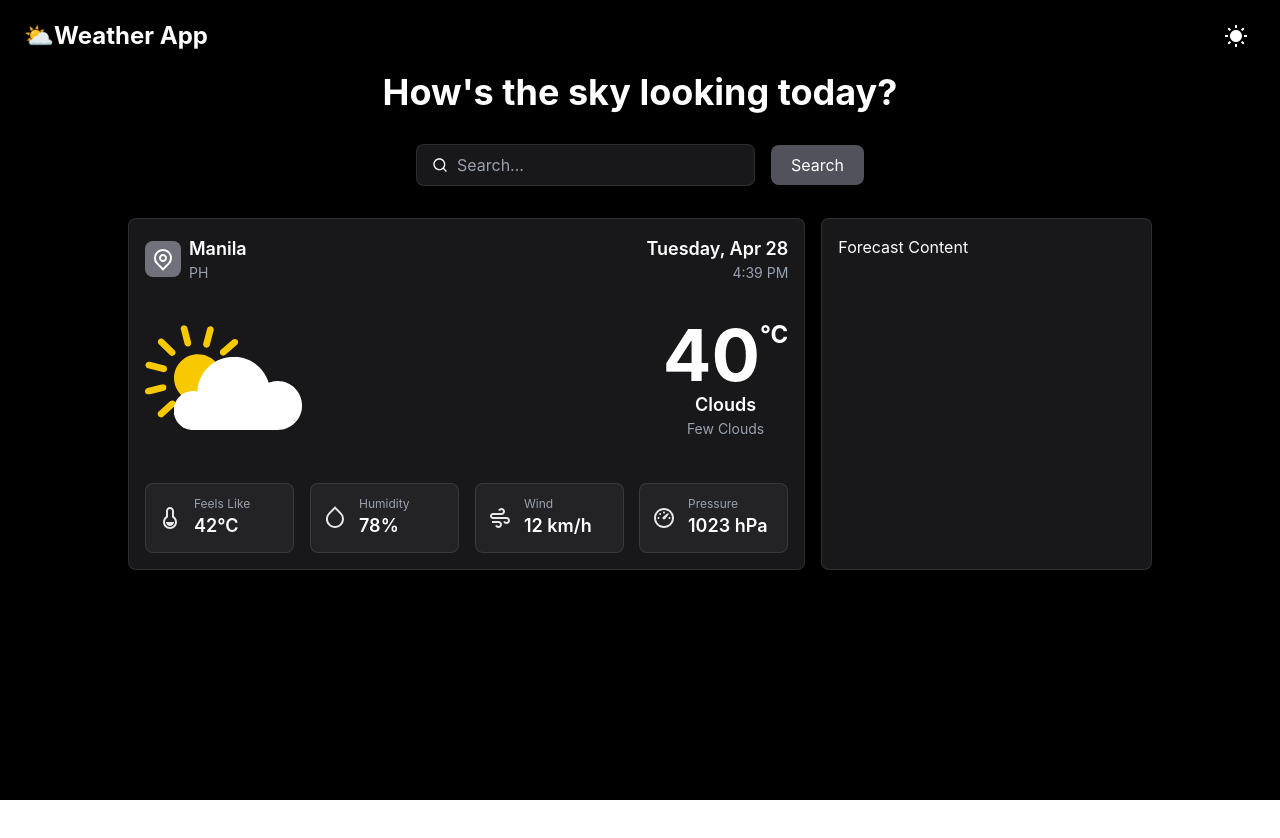
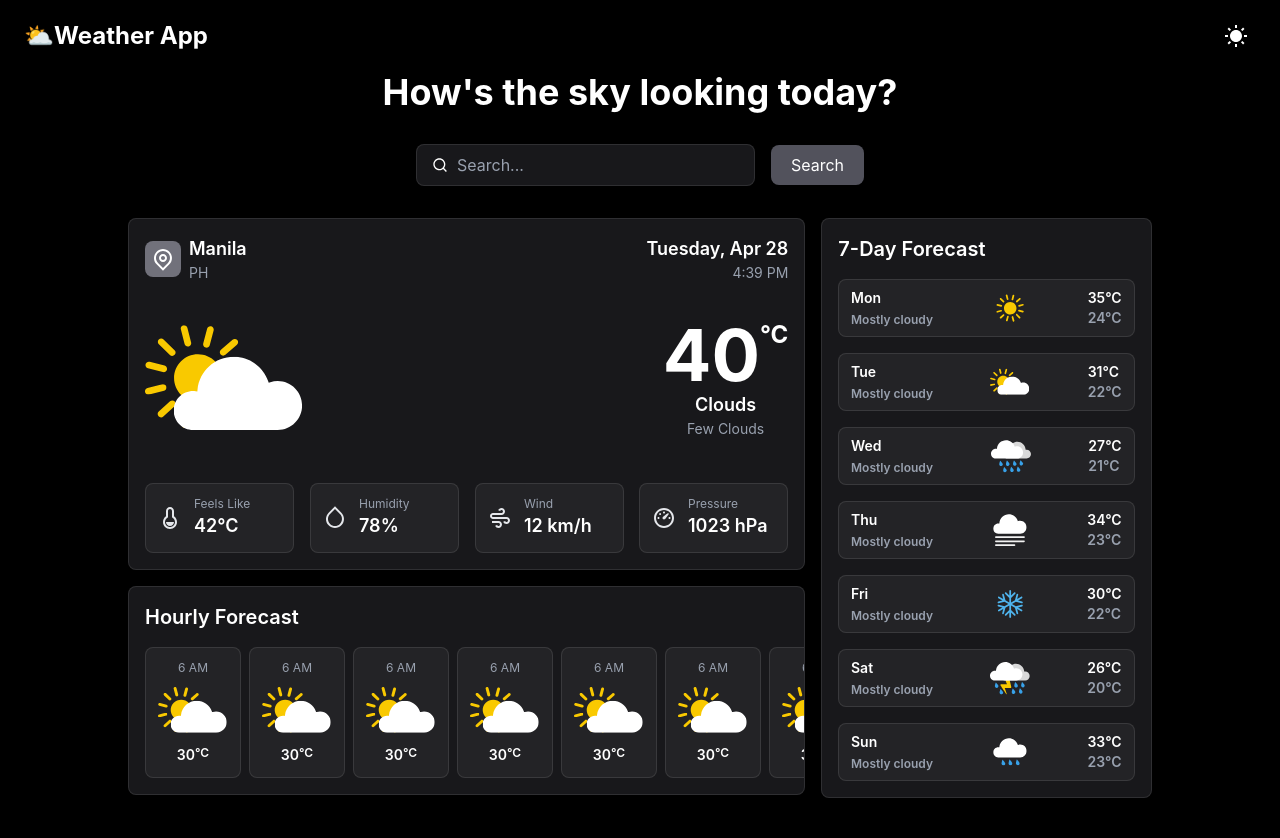
Before and after one commit to ndrxxz/weather-app-react, a React (Vite) app: page / in a window 1280 px wide. Before the commit the page ends 800 px from the top, so only its background shows below. Built offline with nearby package versions, Linux system fonts and the light colour scheme; no server answers.

Commit message:
add forecast

```diff
--- a/src/App.jsx
+++ b/src/App.jsx
@@ -35,6 +35,16 @@ function App() {
     fetchWeather();
   }, [city]);
 
+  const weeklyData = [
+    { name: "Mon", icon: weatherIcons.clear, high: 35, low: 24 },
+    { name: "Tue", icon: weatherIcons.clouds, high: 31, low: 22 },
+    { name: "Wed", icon: weatherIcons.rain, high: 27, low: 21 },
+    { name: "Thu", icon: weatherIcons.atmosphere, high: 34, low: 23 },
+    { name: "Fri", icon: weatherIcons.snow, high: 30, low: 22 },
+    { name: "Sat", icon: weatherIcons.thunderstorm, high: 26, low: 20 },
+    { name: "Sun", icon: weatherIcons.drizzle, high: 33, low: 23 },
+  ];
+
   return (
     <div className="min-h-screen bg-black text-white">
       <nav className="flex items-center justify-between px-6 sm:px-6 py-4">
@@ -70,8 +80,9 @@ function App() {
       </div>
 
       <div className="px-4 mt-8 flex justify-center">
-        <div className="grid grid-cols-1 md:grid-cols-3 gap-4 w-full max-w-5xl">
-          <div className="md:col-span-2 bg-zinc-900 backdrop-blur-md border border-white/10 p-4 rounded-lg space-y-4">
+        <div className="grid grid-cols-1 md:grid-cols-3 gap-4 w-full max-w-5xl pb-10">
+          <div className="flex flex-col gap-4 md:col-span-2">
+            <div className="bg-zinc-900 backdrop-blur-md border border-white/10 p-4 rounded-lg space-y-4">
               <div className="flex justify-between items-center gap-4">
                 <div className="flex items-center gap-2 min-w-0">
                   <span className="bg-zinc-500 p-1.5 sm:p-1.5 rounded-lg">
@@ -141,8 +152,136 @@ function App() {
               </div>
             </div>
 
-          <div className="bg-zinc-900 backdrop-blur-md border border-white/10 p-4 rounded-lg">
-            Forecast Content
+            <div className="bg-zinc-900 backdrop-blur-md border border-white/10 rounded-lg p-4 space-y-4">
+              <h2 className="text-base sm:text-lg md:text-xl font-semibold">
+                Hourly Forecast
+              </h2>
+
+              <div className="overflow-x-auto no-scrollbar scroll-smooth snap-x snap-mandatory scroll-px-4 -mx-4">
+                <div className="flex gap-2 px-4">
+                  <div className="flex flex-col items-center min-w-24 snap-start rounded-lg p-3 bg-white/5 border border-white/10 transition-all duration-300 ease-out will-change-transform hover:bg-white/10">
+                    <span className="text-xs text-gray-400">6 AM</span>
+                    <img
+                      src={weatherIcons.clouds}
+                      alt="weather-icon"
+                      className=""
+                    />
+                    <span className="text-sm font-semibold">
+                      30<span className="text-xs align-top">°C</span>
+                    </span>
+                  </div>
+
+                  <div className="flex flex-col items-center min-w-24 snap-start rounded-lg p-3 bg-white/5 border border-white/10 transition-all duration-300 ease-out will-change-transform hover:bg-white/10">
+                    <span className="text-xs text-gray-400">6 AM</span>
+                    <img
+                      src={weatherIcons.clouds}
+                      alt="weather-icon"
+                      className=""
+                    />
+                    <span className="text-sm font-semibold">
+                      30<span className="text-xs align-top">°C</span>
+                    </span>
+                  </div>
+
+                  <div className="flex flex-col items-center min-w-24 snap-start rounded-lg p-3 bg-white/5 border border-white/10 transition-all duration-300 ease-out will-change-transform hover:bg-white/10">
+                    <span className="text-xs text-gray-400">6 AM</span>
+                    <img
+                      src={weatherIcons.clouds}
+                      alt="weather-icon"
+                      className=""
+                    />
+                    <span className="text-sm font-semibold">
+                      30<span className="text-xs align-top">°C</span>
+                    </span>
+                  </div>
+
+                  <div className="flex flex-col items-center min-w-24 snap-start rounded-lg p-3 bg-white/5 border border-white/10 transition-all duration-300 ease-out will-change-transform hover:bg-white/10">
+                    <span className="text-xs text-gray-400">6 AM</span>
+                    <img
+                      src={weatherIcons.clouds}
+                      alt="weather-icon"
+                      className=""
+                    />
+                    <span className="text-sm font-semibold">
+                      30<span className="text-xs align-top">°C</span>
+                    </span>
+                  </div>
+
+                  <div className="flex flex-col items-center min-w-24 snap-start rounded-lg p-3 bg-white/5 border border-white/10 transition-all duration-300 ease-out will-change-transform hover:bg-white/10">
+                    <span className="text-xs text-gray-400">6 AM</span>
+                    <img
+                      src={weatherIcons.clouds}
+                      alt="weather-icon"
+                      className=""
+                    />
+                    <span className="text-sm font-semibold">
+                      30<span className="text-xs align-top">°C</span>
+                    </span>
+                  </div>
+
+                  <div className="flex flex-col items-center min-w-24 snap-start rounded-lg p-3 bg-white/5 border border-white/10 transition-all duration-300 ease-out will-change-transform hover:bg-white/10">
+                    <span className="text-xs text-gray-400">6 AM</span>
+                    <img
+                      src={weatherIcons.clouds}
+                      alt="weather-icon"
+                      className=""
+                    />
+                    <span className="text-sm font-semibold">
+                      30<span className="text-xs align-top">°C</span>
+                    </span>
+                  </div>
+
+                  <div className="flex flex-col items-center min-w-24 snap-start rounded-lg p-3 bg-white/5 border border-white/10 transition-all duration-300 ease-out will-change-transform hover:bg-white/10">
+                    <span className="text-xs text-gray-400">6 AM</span>
+                    <img
+                      src={weatherIcons.clouds}
+                      alt="weather-icon"
+                      className=""
+                    />
+                    <span className="text-sm font-semibold">
+                      30<span className="text-xs align-top">°C</span>
+                    </span>
+                  </div>
+
+                  <div className="flex flex-col items-center min-w-24 snap-start rounded-lg p-3 bg-white/5 border border-white/10 transition-all duration-300 ease-out will-change-transform hover:bg-white/10">
+                    <span className="text-xs text-gray-400">6 AM</span>
+                    <img
+                      src={weatherIcons.clouds}
+                      alt="weather-icon"
+                      className=""
+                    />
+                    <span className="text-sm font-semibold">
+                      30<span className="text-xs align-top">°C</span>
+                    </span>
+                  </div>
+
+                  <div className="min-w-2 shrink-0" />
+                </div>
+              </div>
+            </div>
+          </div>
+
+          <div className="bg-zinc-900 backdrop-blur-md border border-white/10 p-4 rounded-lg space-y-4">
+            <h2 className="text-base sm:text-lg md:text-xl font-semibold">
+              7-Day Forecast
+            </h2>
+
+            {weeklyData.map((day) => (
+              <div
+                key={day.name}
+                className="flex items-center justify-between rounded-lg px-3 py-2 bg-white/5 border border-white/10 hover:bg-white/10 transition-all duration-300 ease-out will-change-transform hover:-translate-y-1 hover:scale-[1.02]"
+              >
+                <div className="flex flex-col gap-1 text-sm font-semibold">
+                  <span className="text-sm w-10">{day.name}</span>
+                  <span className="text-xs text-gray-400">Mostly cloudy</span>
+                </div>
+                <img src={day.icon} alt="weather-icon" className="w-10 h-10" />
+                <div className="flex flex-col gap-2 text-sm font-semibold leading-3">
+                  <span>{day.high}°C</span>
+                  <span className="text-gray-400">{day.low}°C</span>
+                </div>
+              </div>
+            ))}
           </div>
         </div>
       </div>
```
Lines whose indentation alone changed are shown as unchanged.
